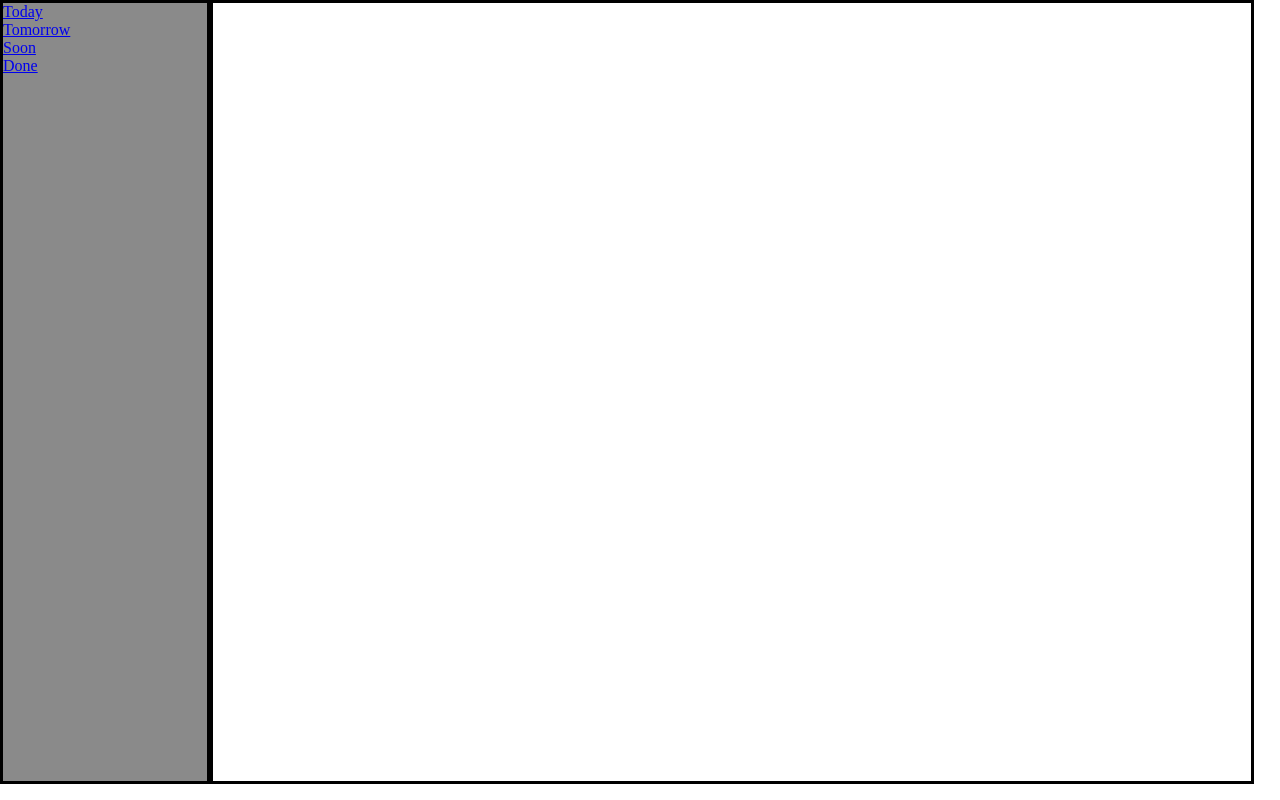
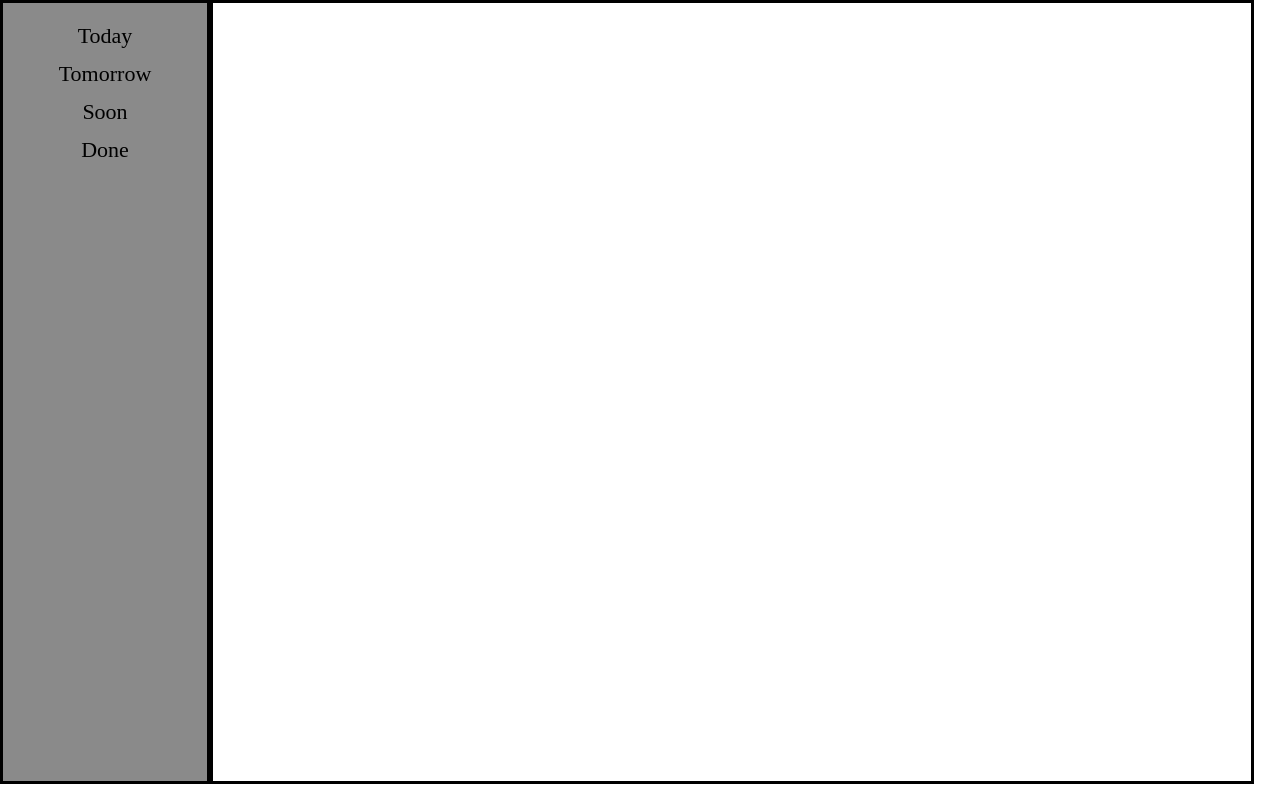
Before and after one commit to tony130891/TODO2, a website built with webpack: page src/template.html in a window 1280 px wide. Built offline with nearby package versions, Linux system fonts and the light colour scheme.

Commit message:
adding little css

```diff
--- a/src/default.js
+++ b/src/default.js
@@ -14,7 +14,7 @@ img2.src = medium;
 img3.src = labelhigh;
 
 
-const taskAdder = document.querySelector('.Today');
+const taskAdder = document.querySelector('.today');
 const dialog = document.querySelector('#todoDialog');
 const closeDialog = dialog.querySelector('#close-dialog');
 const inputTitle = document.querySelector('#input-title');
--- a/src/styles.css
+++ b/src/styles.css
@@ -33,12 +33,28 @@
 .sidebar {
     border: 3px solid black;
     background-color: rgba(128, 128, 128, 0.918);
+    display: grid;
+    grid-template-rows: 220px 1fr;
+}
+
+a {
+    text-decoration: none;
+    color: inherit;
+}
+
+li {
+    font-size: 22px;
+    list-style-type: none;
+    margin: 0;
+    padding: 0
 }
 
 .schedule {
-  list-style: none;
-  padding: 0;
-  margin: 0;
+    display: flex;
+    flex-direction: column;
+    padding: 20px;
+    gap: 12px;
+    align-items: center;
 }
 
 .form-group {
```
